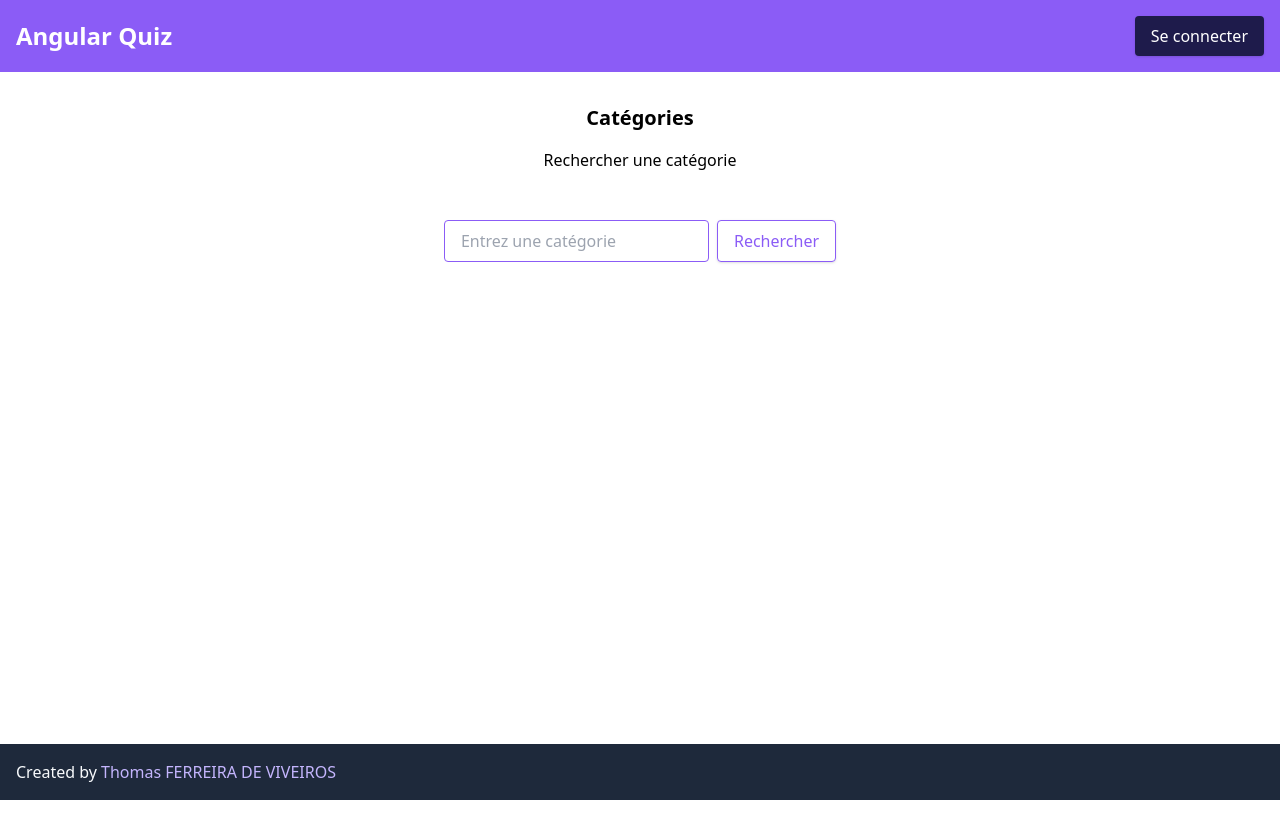
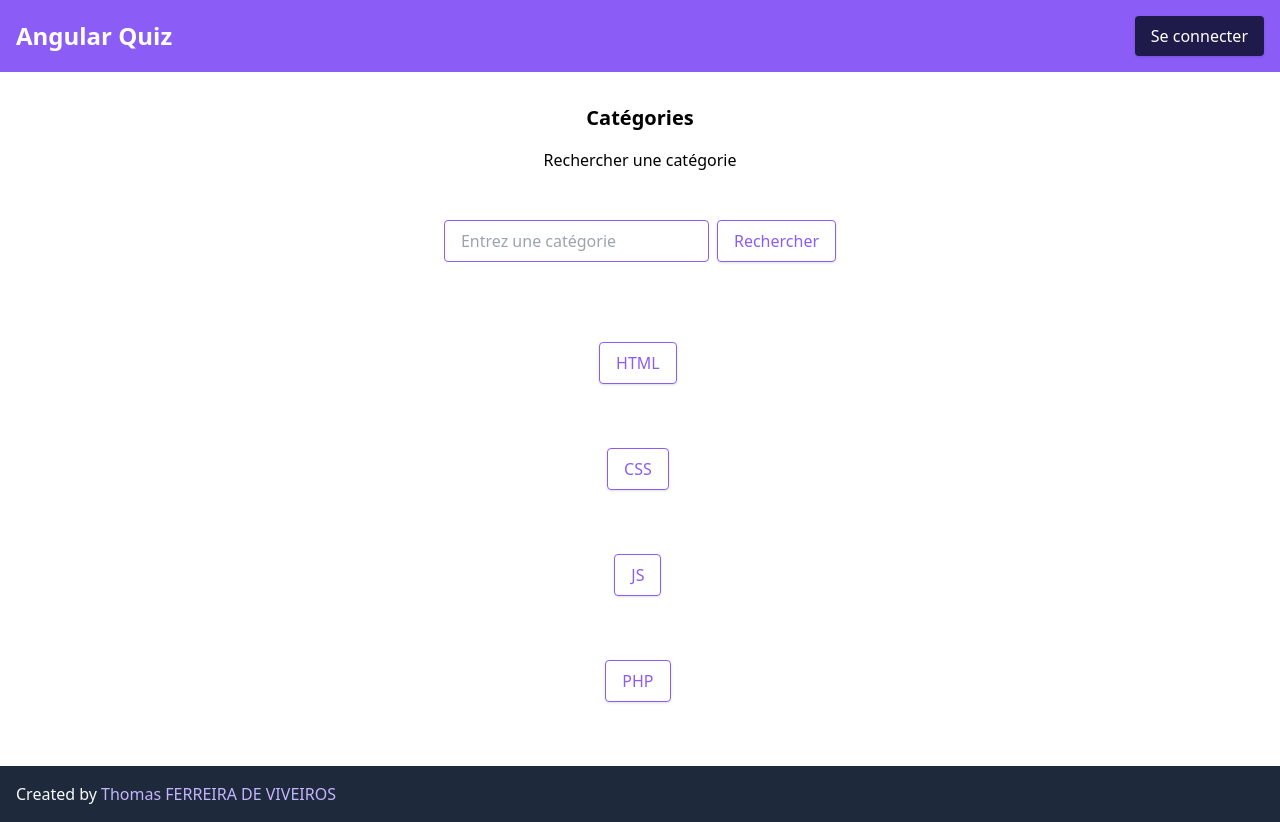
Before and after one commit to tombruaire/eval-angular-quiz, an Angular app: page /quiz/category in a window 1280 px wide. Before the commit the page ends 800 px from the top, so only its background shows below. Built offline with nearby package versions, Linux system fonts and the light colour scheme; data requests are answered from the project's data file.

Commit message:
Affichage des catégories dynamiquement

```diff
--- a/src/app/quiz/category.service.ts
+++ b/src/app/quiz/category.service.ts
@@ -1,9 +1,27 @@
 import { Injectable } from '@angular/core';
+import {HttpClient} from "@angular/common/http";
 
 @Injectable({
   providedIn: 'root'
 })
 export class CategoryService {
+  constructor(private http: HttpClient) { }
 
-  constructor() { }
+  categoryContent: any[] = [];
+
+  getCategoryContent() {
+    this.http.get('http://localhost:3000/category').subscribe((category: any) => {
+      for (const categorie of category) {
+        this.categoryContent.push({
+          id: categorie.id,
+          categorie: categorie.libelle,
+        });
+      }
+    });
+  }
+
+  resetCategory() {
+    this.categoryContent = [];
+  }
+
 }
--- a/src/app/quiz/category/category.component.html
+++ b/src/app/quiz/category/category.component.html
@@ -8,3 +8,7 @@
     </button>
   </form>
 </section>
+
+<div align="center" *ngFor="let content of categoryContent; let i = index">
+  <button class="home_quiz-btn btn--outline">{{ content?.categorie }}</button>&nbsp;
+</div>
--- a/src/app/quiz/category/category.component.ts
+++ b/src/app/quiz/category/category.component.ts
@@ -1,16 +1,19 @@
-import { Component } from '@angular/core';
+import {Component, OnInit} from '@angular/core';
 import {Router} from "@angular/router";
+import {CategoryService} from "../category.service";
 
 @Component({
   selector: 'app-category',
   templateUrl: './category.component.html',
   styleUrls: ['./category.component.scss']
 })
-export class CategoryComponent {
+export class CategoryComponent implements OnInit {
   constructor(
     private router: Router,
-  ) {
-  }
+    private categoryService: CategoryService
+  ) { }
+
+  categoryContent: any[] = this.categoryService.categoryContent;
 
   playerName = '';
   categoryId = null;
@@ -18,4 +21,8 @@ export class CategoryComponent {
   navigateToQuiz() {
     this.router.navigate(['/quiz', this.categoryId, this.playerName]);
   }
+
+  ngOnInit(): void {
+    this.categoryService.getCategoryContent();
+  }
 }
```
